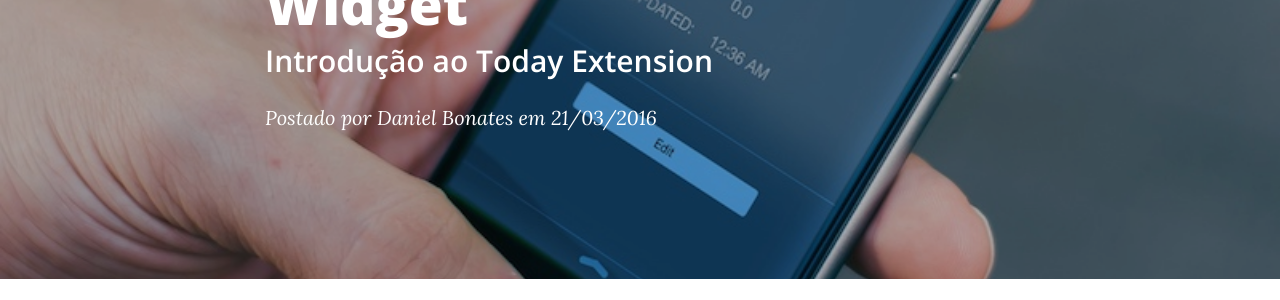
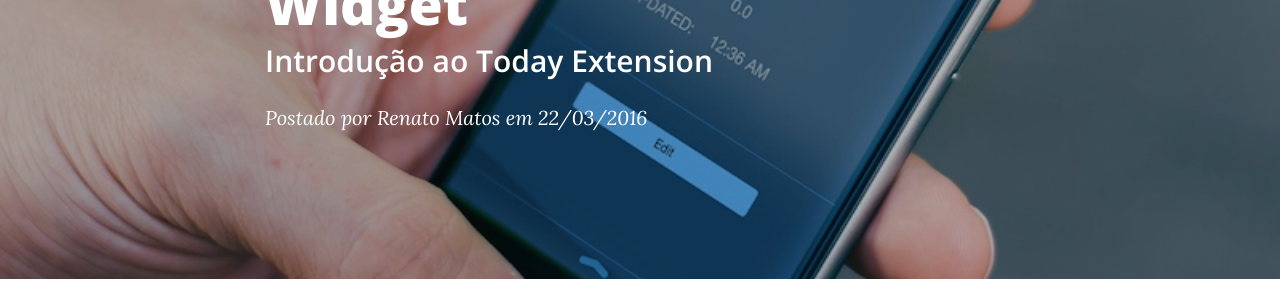
Before and after one commit to CocoaHeadsBrasil/equinociOS, a Jekyll site: the page built from _posts/2016-03-27-app-extension-today-widget.md, in a window 1280 px wide and 900 px high. Shown: the part 257-557 px from the top of the window. Built offline with Jekyll 4.4.1, drawn with Linux system fonts in a browser that asks for light colours; nearby versions of some CDN libraries; comment, search, counter and statistics services are not loaded.

Commit message:
info post

```diff
--- a/_posts/2016-03-27-app-extension-today-widget.md
+++ b/_posts/2016-03-27-app-extension-today-widget.md
@@ -2,8 +2,8 @@
 layout:     post
 title:      "App Extension - Today Widget"
 subtitle:   "Introdução ao Today Extension"
-date:       2016-03-21 00:00:00
-author:     "Daniel Bonates"
+date:       2016-03-22 00:00:00
+author:     "Renato Matos"
 header-img: "img/renatosarro/header-renatosarro.jpg"
 category:   ios
 ---
```
